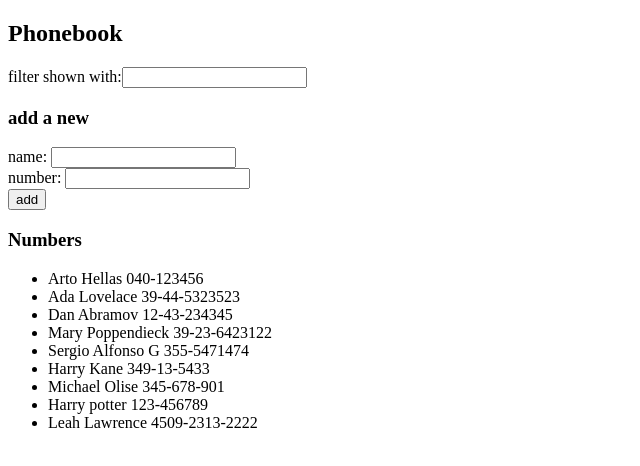
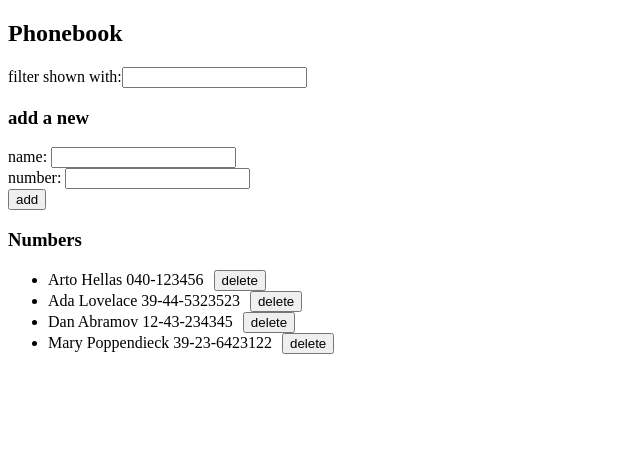
Before and after one commit to salfonsoMB17/FullStackCourse, a React (Vite) app in the folder part2/phonebook/: page / in a window 1280 px wide. Shown: the top 466 px of the page, without its empty margins (0-640 px from the left). Built offline with nearby package versions, Linux system fonts and the light colour scheme; data requests are answered from the project's data file.

Commit message:
Exercise 2.14: Add delete functionality with confirmation dialog

```diff
--- a/part2/phonebook/db.json
+++ b/part2/phonebook/db.json
@@ -19,31 +19,6 @@
       "name": "Mary Poppendieck",
       "number": "39-23-6423122",
       "id": "4"
-    },
-    {
-      "name": "Sergio Alfonso G",
-      "number": "355-5471474",
-      "id": "8eBnjM81WKw"
-    },
-    {
-      "name": "Harry Kane",
-      "number": "349-13-5433",
-      "id": "gugO15n5cys"
-    },
-    {
-      "name": "Michael Olise",
-      "number": "345-678-901",
-      "id": "OQ777vcOiC0"
-    },
-    {
-      "name": "Harry potter ",
-      "number": "123-456789",
-      "id": "zbqcOPnAE18"
-    },
-    {
-      "name": "Leah Lawrence",
-      "number": "4509-2313-2222",
-      "id": "o1cLllnp3I4"
     }
   ],
   "$schema": "./node_modules/json-server/schema.json"
--- a/part2/phonebook/src/App.jsx
+++ b/part2/phonebook/src/App.jsx
@@ -57,11 +57,24 @@ const App = () => {
         setNewName('')
         setNewNumber('')
     })
-}
+  }
 
   const filteredPersons = persons.filter(person =>
     person.name.toLowerCase().includes(filterValue.toLowerCase())
   )
+
+  const onDeletePerson = (id) => {
+    //console.log("delete clicked with id: ", id)
+    const person = persons.find(p => p.id === id)
+
+    if (window.confirm(`Delete ${person.name}?`)) {  // ← AQUÍ
+      personService
+        .remove(id)
+        .then(() => {
+          setPersons(persons.filter(person => person.id !== id))
+        })
+    }
+  }
 
   return (
     <div>
@@ -75,7 +88,7 @@ const App = () => {
         newName={newName}
         newNumber={newNumber} />
       <h3>Numbers</h3>
-      <Persons filteredPersons={filteredPersons}/>
+      <Persons filteredPersons={filteredPersons} onDelete={onDeletePerson} />
     </div>
   )
 }
--- a/part2/phonebook/src/components/Person.jsx
+++ b/part2/phonebook/src/components/Person.jsx
@@ -1,5 +1,11 @@
-const Person = ({ person }) => {
-  return <li>{person.name} {person.number}</li>
+const Person = ({ person, onDelete }) => {
+  return <li>
+    {person.name} {person.number}
+    <button
+        onClick={() => onDelete(person.id)}
+        style={{ marginLeft: '10px' }}
+      >delete</button>
+  </li>
 }
 
 export default Person
--- a/part2/phonebook/src/components/Persons.jsx
+++ b/part2/phonebook/src/components/Persons.jsx
@@ -1,11 +1,11 @@
 import Person from './Person'
 
-const Persons = (persons) => {
-  //console.log(persons.filteredPersons)
+const Persons = ({ filteredPersons, onDelete }) => {
+  //console.log(filteredPersons)
   return (
     <ul>
-      {persons.filteredPersons.map(person => (
-        <Person key={person.id} person={person} />
+      {filteredPersons.map(person => (
+        <Person key={person.id} person={person} onDelete={onDelete} />
       ))}
     </ul>
   )
--- a/part2/phonebook/src/services/persons.jsx
+++ b/part2/phonebook/src/services/persons.jsx
@@ -16,4 +16,10 @@ const update = (id, newObject) => {
   return request.then(response => response.data)
 }
 
-export default { getAll, create, update }
+const remove = (id) => {
+  const request = axios.delete(`${baseUrl}/${id}`)
+  //console.log(request)
+  return request.then(response => response.data)
+}
+
+export default { getAll, create, update, remove }
```
